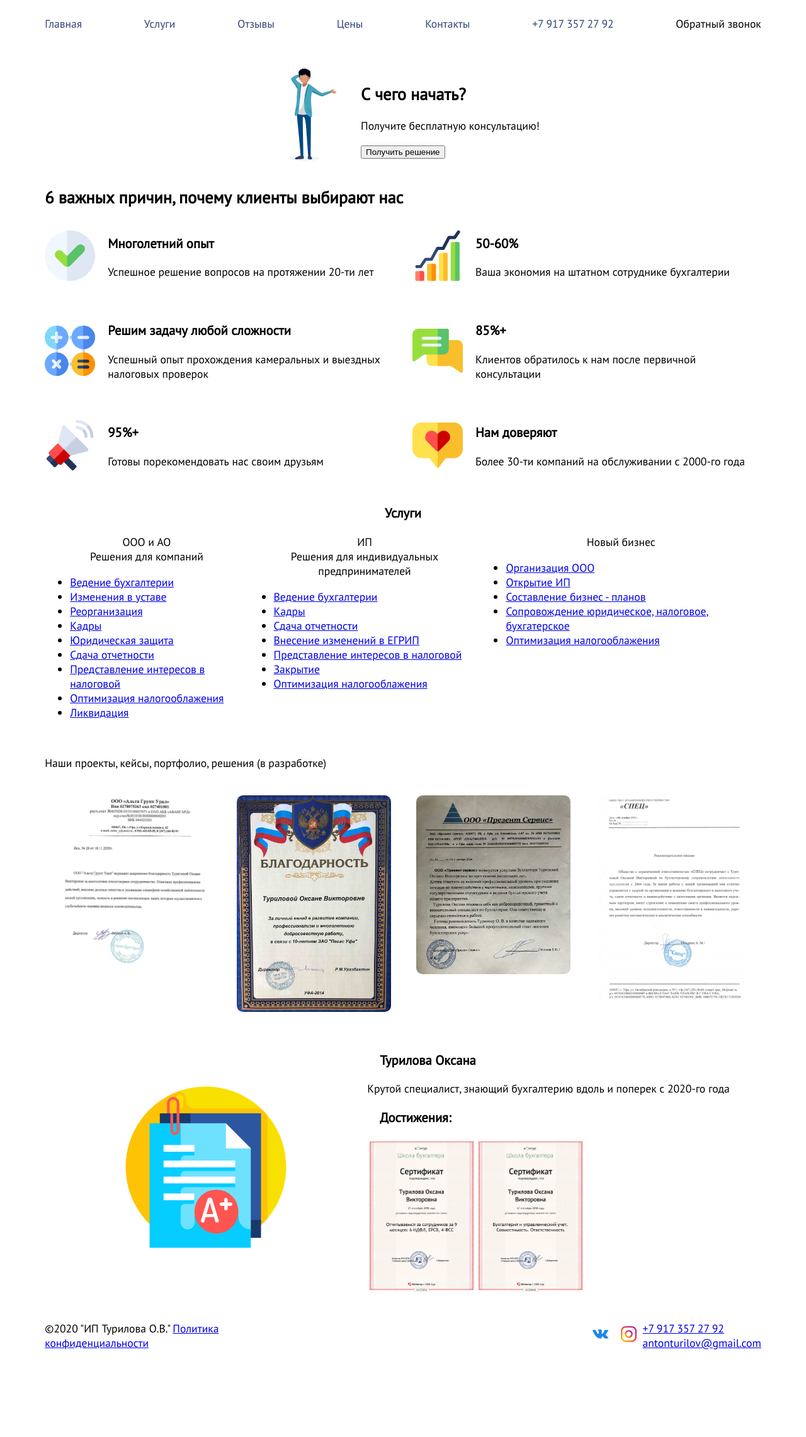
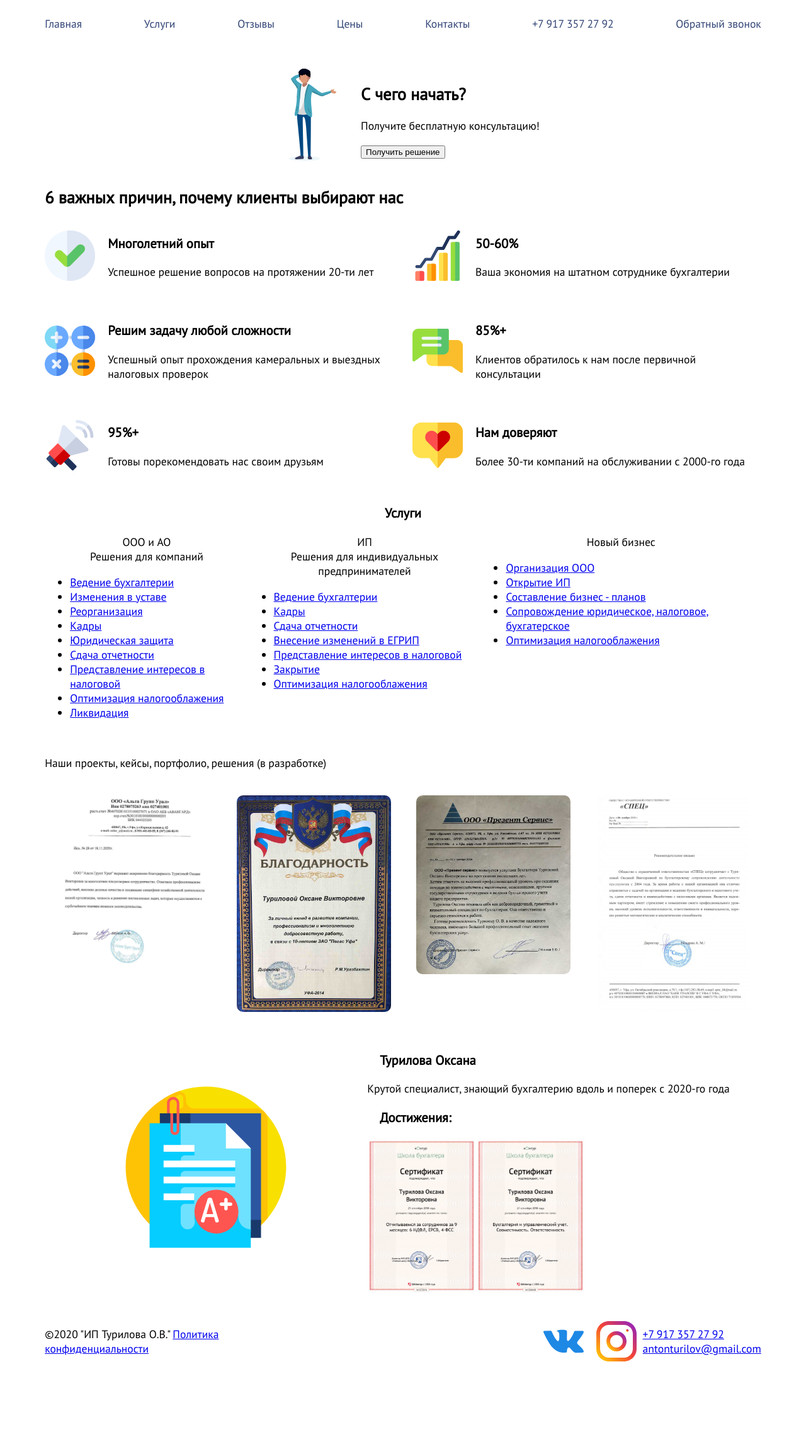
Before and after one commit to Rinzler17/buh, a PHP site: page /index.html in a window 1280 px wide. Shown: the whole page at 63% size. Before the commit the page ends 2143 px from the top, so only its background shows below. Run offline with PHP 8.4, Linux system fonts and the light colour scheme; some libraries are stand-ins or nearby versions.

Commit message:
Add files via upload

```diff
--- a/css/main.css
+++ b/css/main.css
@@ -212,7 +212,9 @@ footer .container .social {
   justify-content: flex-end;
 }
 footer .container .social a {
-  width: 8%;
+  display: flex;
+  align-items: center;
+  width: 15%;
   padding: 0 10px;
 }
 footer .container .social a img {
--- a/css/main.scss
+++ b/css/main.scss
@@ -217,7 +217,9 @@ footer .container {
     display: flex;
     justify-content: flex-end;
     a {
-      width: 8%;
+      display: flex;
+      align-items: center;
+      width: 15%;
       padding: 0 10px;
       img {
         width: 100%;
--- a/index.html
+++ b/index.html
@@ -20,7 +20,7 @@
             <p class="middle"><a href="price.html">Цены</a></p>
             <p class="middle"><a href="#team">Контакты</a></p>
             <p class="middle"><a href="tel:+79173572792">+7 917 357 27 92</a></p>
-            <label class="modal-btn" for="modal-toggle">Обратный звонок</label>
+            <p class="middle"><a href=""><label class="modal-btn" for="modal-toggle">Обратный звонок</label></a></p>
 
 
         </div>
```
Also changed, not shown: 1 other file.
